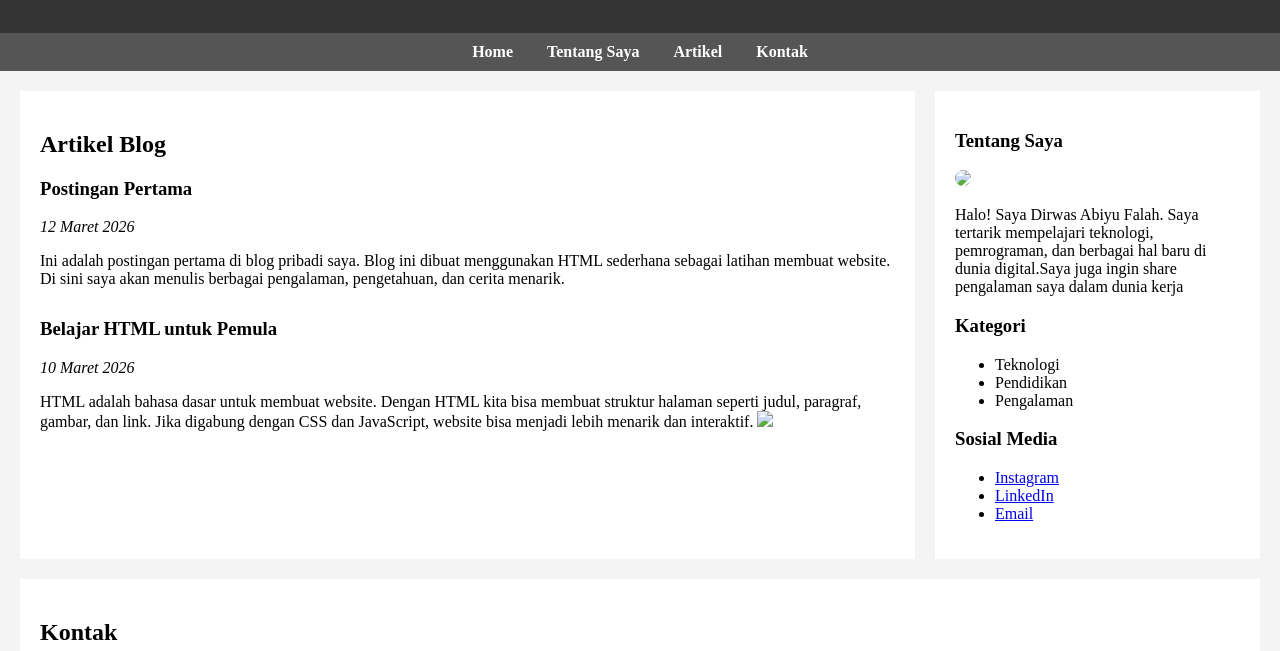
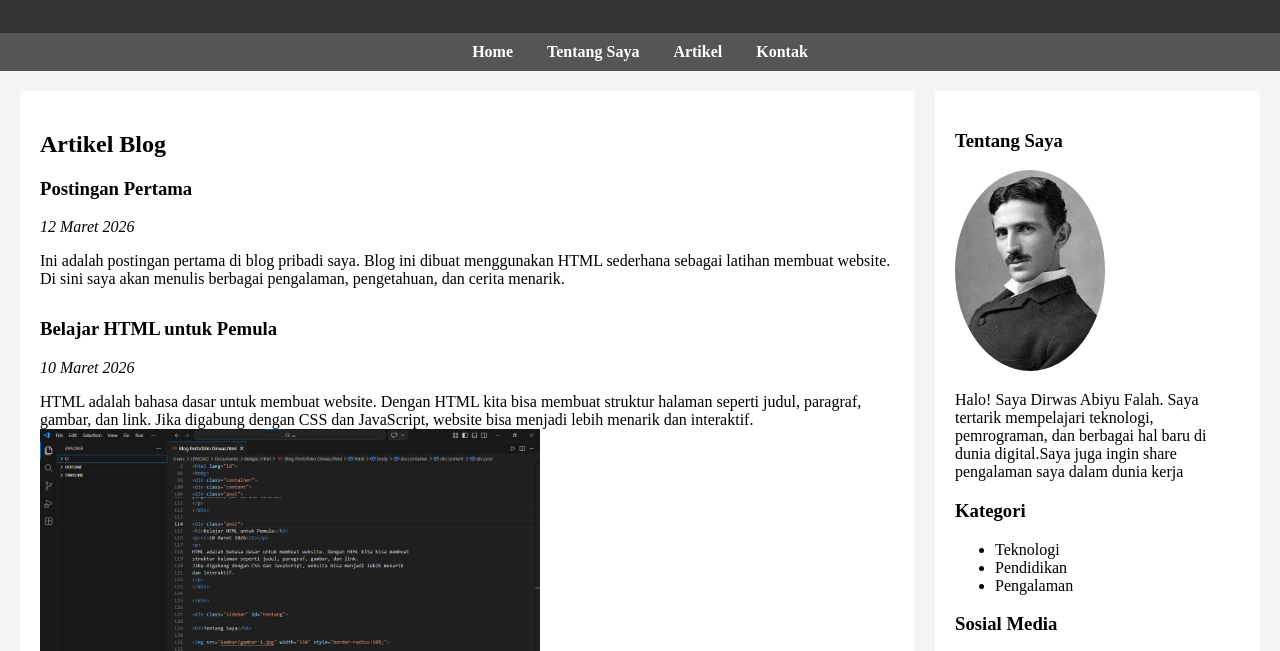
Before and after one commit to dirwasssabiyuu-cyber/Personal-Portofolio, a plain HTML site: page index.html in a window 1280 px wide. Shown: the part 121-772 px from the top of the page. Drawn offline with Linux system fonts and the light colour scheme.

Commit message:
Update index.html

```diff
--- a/index.html
+++ b/index.html
@@ -120,7 +120,7 @@ struktur halaman seperti judul, paragraf, gambar, dan link.
 Jika digabung dengan CSS dan JavaScript, website bisa menjadi lebih menarik
 dan interaktif.
 
-<img src="Gambar/belajar html.jpg" width="500"
+<img src="belajar html.jpg" width="500"
 </p>
 </div>
 
@@ -130,7 +130,7 @@ dan interaktif.
 
 <h3>Tentang Saya</h3>
 
-<img src="Gambar/gambar 1.jpg" width="150" style="border-radius:50%;">
+<img src="gambar 1.jpg" width="150" style="border-radius:50%;">
 
 <p>
 Halo! Saya Dirwas Abiyu Falah. Saya tertarik mempelajari teknologi,
```
